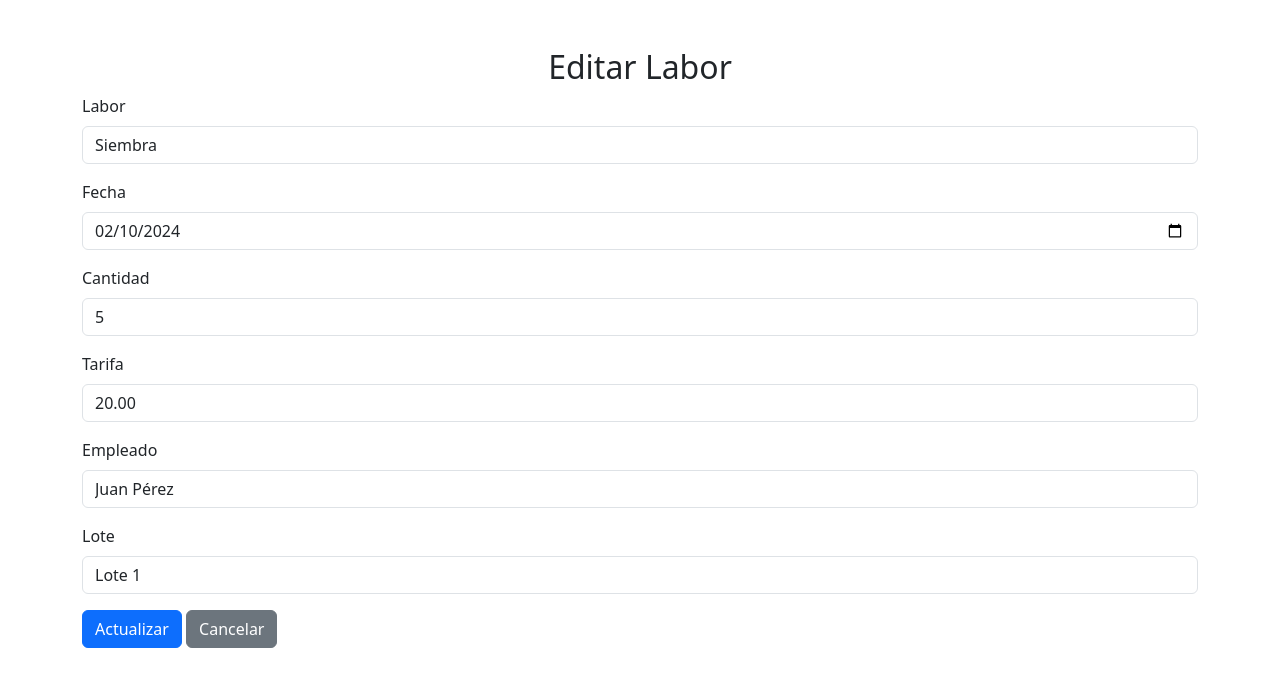
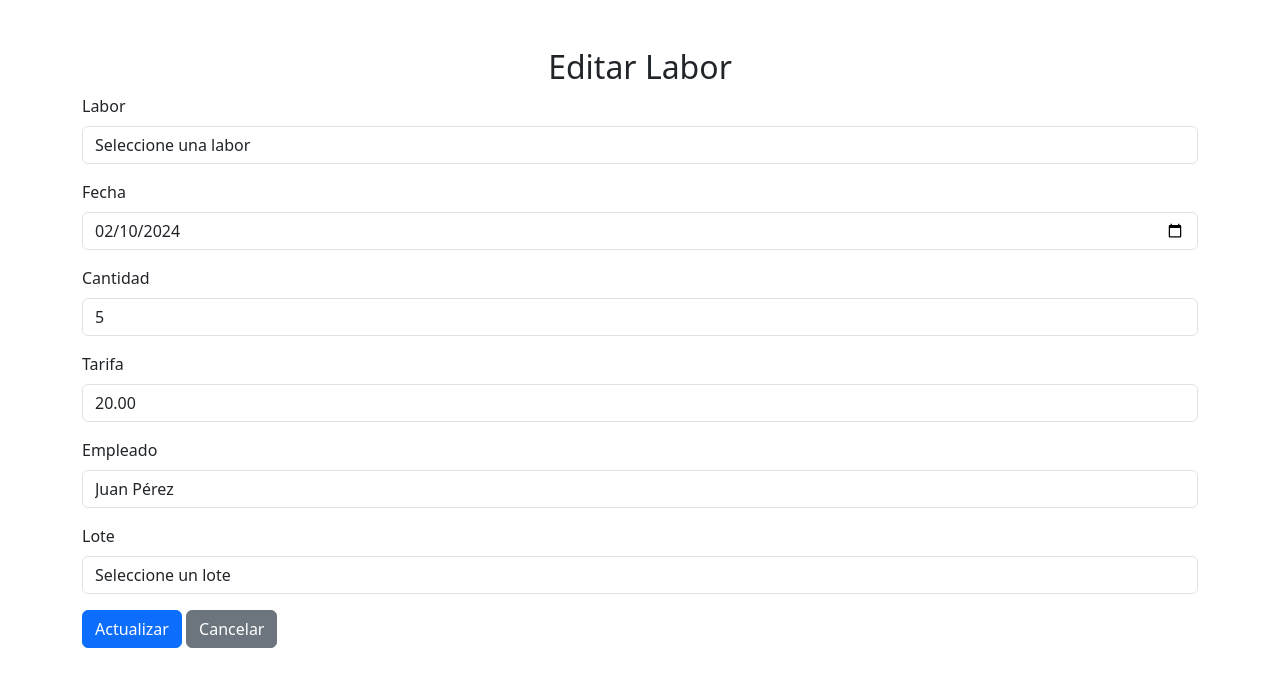
Before and after one commit to javier-camilo/MVC_labores, a PHP site: page /vistas/editar_labor.php?id=1 in a window 1280 px wide. Shown: the top 687 px of the page. Run offline with PHP 8.4, Linux system fonts and the light colour scheme; data comes from the database, SQL or seed files in the repository.

Commit message:
agregando combos

```diff
--- a/vistas/editar_labor.php
+++ b/vistas/editar_labor.php
@@ -32,8 +32,15 @@ if (!$labor) {
         <input type="hidden" name="id" value="<?= $labor->id ?>">
 
         <div class="mb-3">
-            <label class="form-label">Labor</label>
-            <input type="text" class="form-control" name="labor" value="<?= $labor->labor ?>" required>
+        <label class="form-label">Labor</label>
+        <select class="form-control" name="labor" required>
+            <option value="">Seleccione una labor</option>
+            <option value="cosecha" <?= $labor->labor == 'cosecha' ? 'selected' : '' ?>>Cosecha</option>
+            <option value="siembra" <?= $labor->labor == 'siembra' ? 'selected' : '' ?>>Siembra</option>
+            <option value="riego" <?= $labor->labor == 'riego' ? 'selected' : '' ?>>Riego</option>
+            <option value="poda" <?= $labor->labor == 'poda' ? 'selected' : '' ?>>Poda</option>
+            <option value="fertilizacion" <?= $labor->labor == 'fertilizacion' ? 'selected' : '' ?>>Fertilización</option>
+            </select>
         </div>
 
         <div class="mb-3">
@@ -57,8 +64,14 @@ if (!$labor) {
         </div>
 
         <div class="mb-3">
-            <label class="form-label">Lote</label>
-            <input type="text" class="form-control" name="lote" value="<?= $labor->lote ?>" required>
+        <label class="form-label">Lote</label>
+        <select class="form-control" name="lote" required>
+            <option value="">Seleccione un lote</option>
+            <option value="lote1" <?= $labor->lote == 'lote1' ? 'selected' : '' ?>>Lote 1</option>
+            <option value="lote2" <?= $labor->lote == 'lote2' ? 'selected' : '' ?>>Lote 2</option>
+            <option value="lote3" <?= $labor->lote == 'lote3' ? 'selected' : '' ?>>Lote 3</option>
+            <option value="lote4" <?= $labor->lote == 'lote4' ? 'selected' : '' ?>>Lote 4</option>
+        </select>
         </div>
 
         <input type="hidden" name="accion" value="editar">
```
Also changed, not shown: vistas/labores.php (+16 -3 lines).
